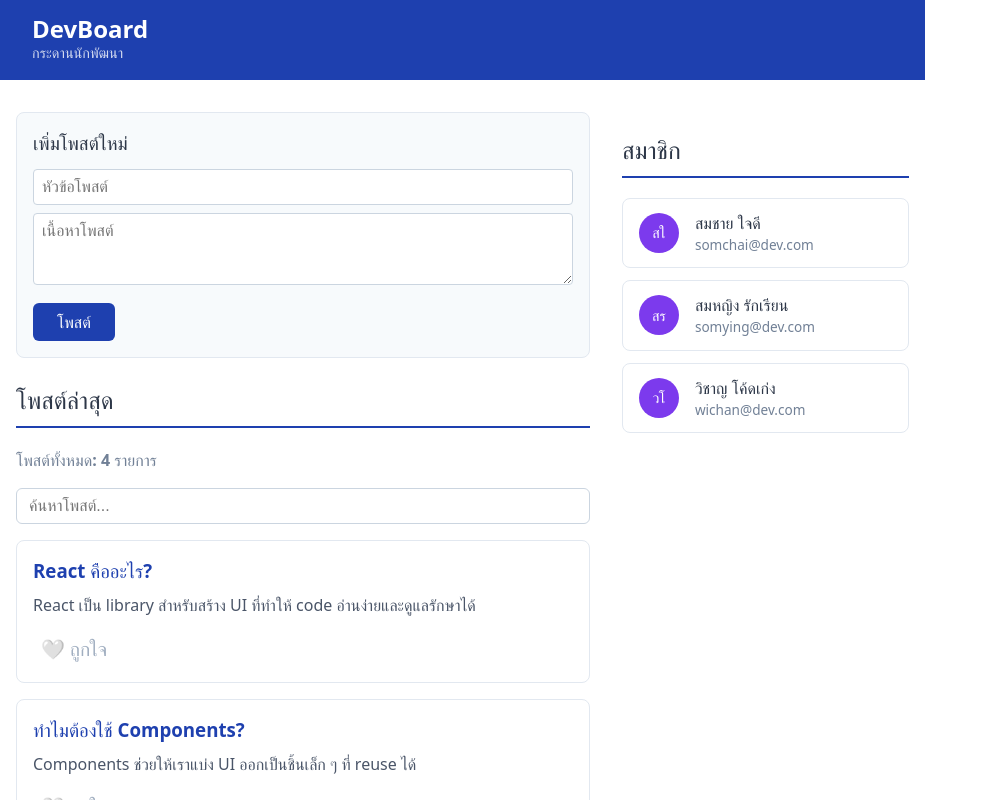
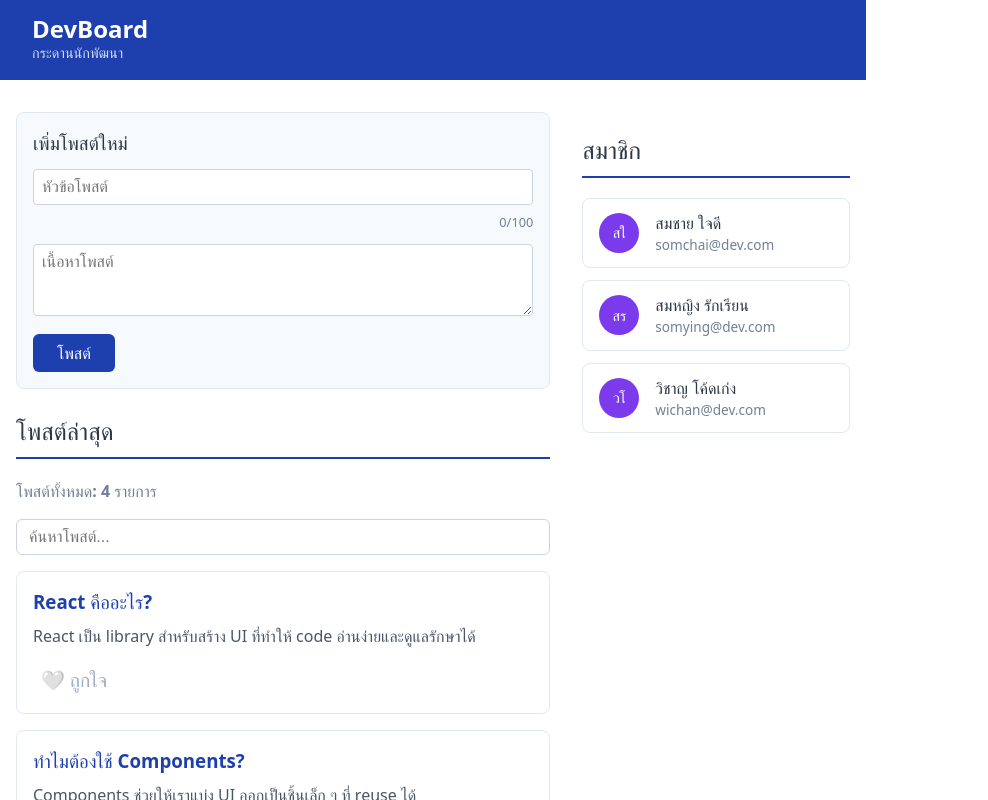
Before and after one commit to 67160037/devboard-67160037, a React (Vite) app: page / in a window 1280 px wide. Shown: the top 800 px of the page, without its empty margins (0-988 px from the left). Built offline with nearby package versions, Linux system fonts and the light colour scheme.

Commit message:
task2 - add Challenge 1 Character Counter

```diff
--- a/src/components/AddPostForm.jsx
+++ b/src/components/AddPostForm.jsx
@@ -3,6 +3,7 @@ import { useState } from "react";
 function AddPostForm({ onAddPost }) {
   const [title, setTitle] = useState("");
   const [body, setBody] = useState("");
+  const MAX_TITLE = 100; // ⭐ Challenge ระดับ 1(2) Character Counter: จำกัด 100 ตัว
 
   function handleSubmit(e) {
     e.preventDefault();
@@ -32,6 +33,7 @@ function AddPostForm({ onAddPost }) {
         type="text"
         placeholder="หัวข้อโพสต์"
         value={title}
+        maxLength={MAX_TITLE}
         onChange={(e) => setTitle(e.target.value)}
         style={{
           width: "100%",
@@ -43,6 +45,18 @@ function AddPostForm({ onAddPost }) {
           boxSizing: "border-box",
         }}
       />
+
+      {/* ⭐ Challenge ระดับ 1(2) Character Counter: ตัวนับเปลี่ยนสีเป็นแดงเมื่อเหลือน้อยกว่า 10 ตัว */}
+      <div
+        style={{
+          textAlign: "right",
+          fontSize: "0.8rem",
+          color: MAX_TITLE - title.length <= 10 ? "#e53e3e" : "#718096",
+          marginBottom: "0.75rem",
+        }}
+      >
+        {title.length}/{MAX_TITLE}
+      </div>
 
       <textarea
         placeholder="เนื้อหาโพสต์"
```
